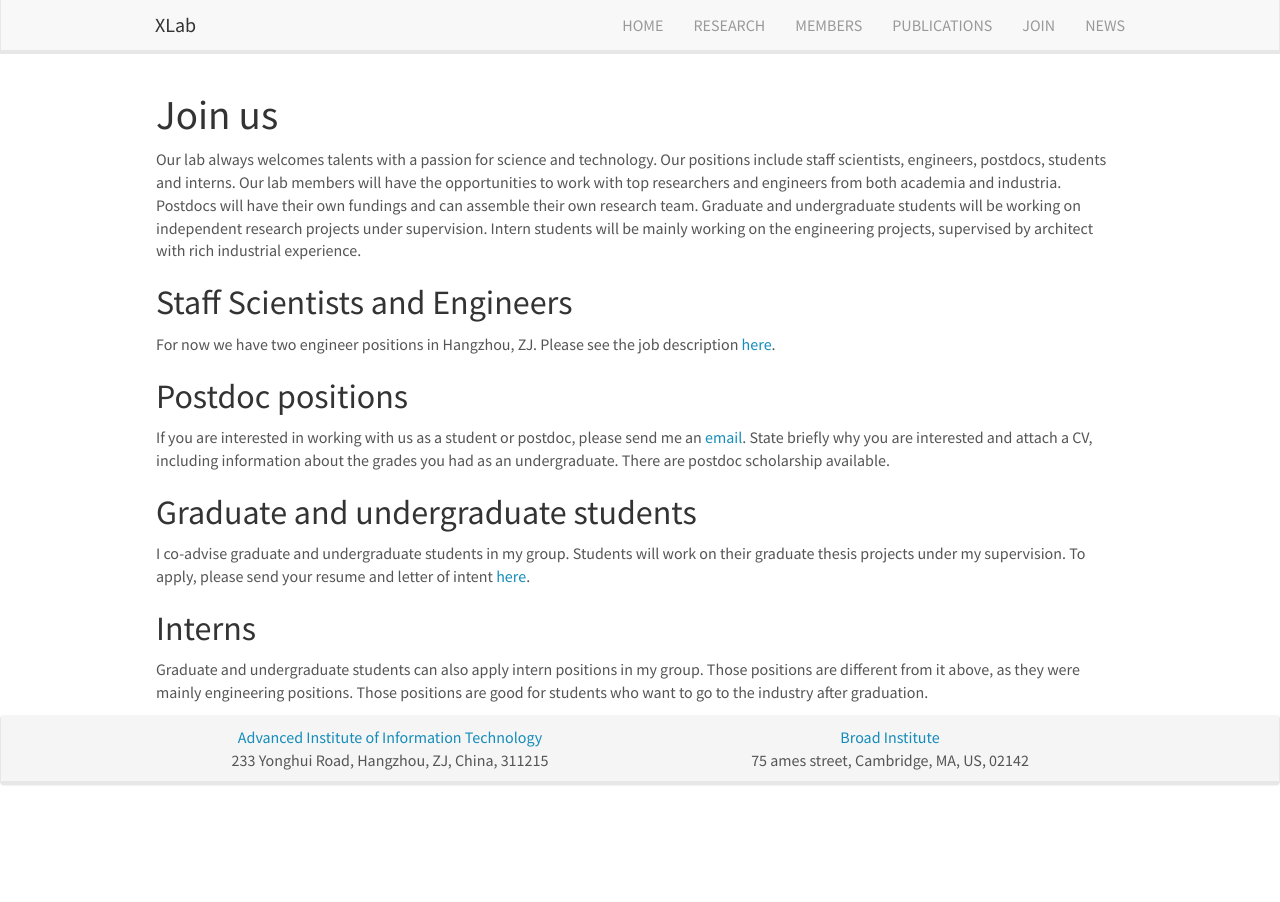
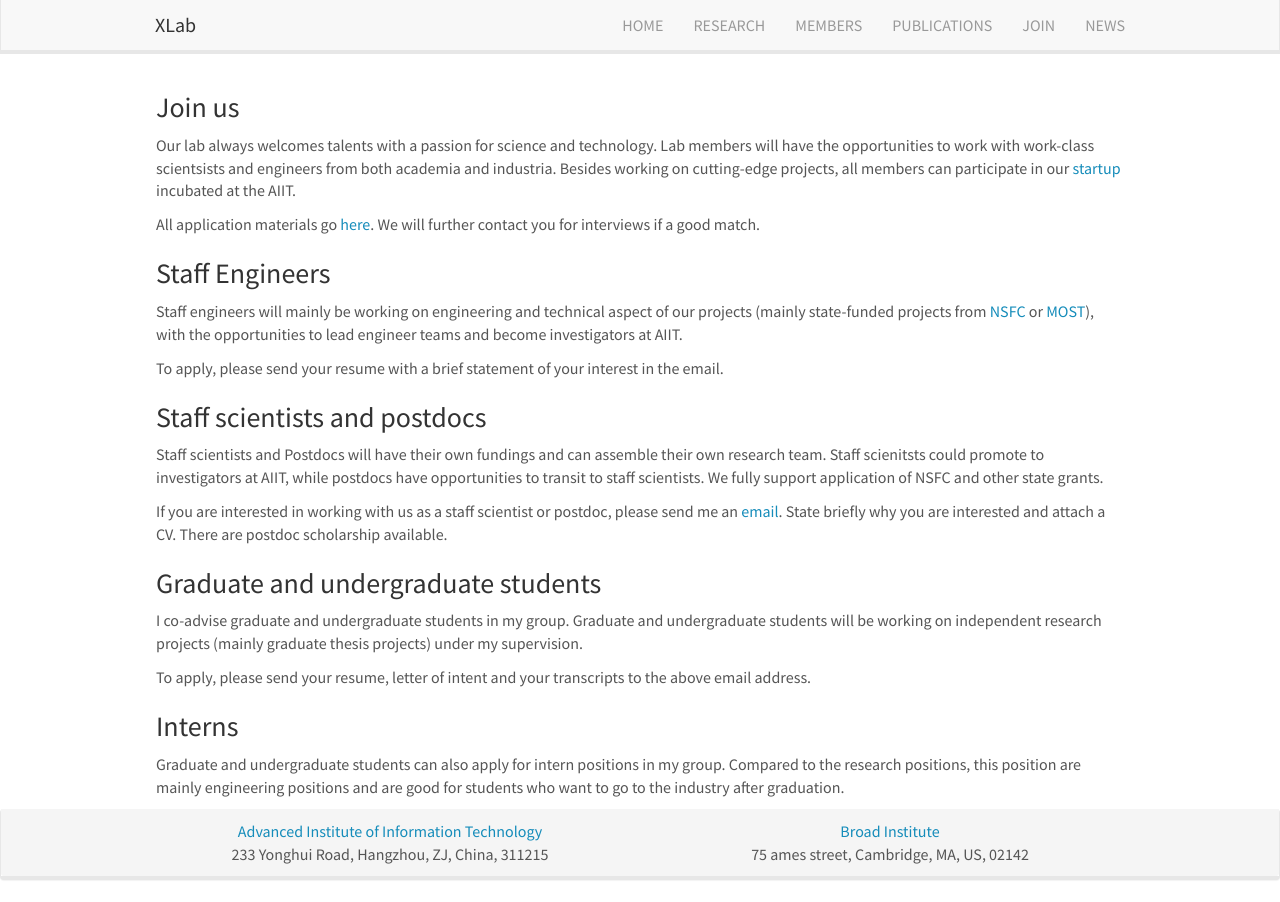
Before and after one commit to x-lab/x-lab.github.io, a Jekyll site: the page built from _pages/join.md, in a window 1280 px wide. Built offline with Jekyll 4.4.1, drawn with Linux system fonts in a browser that asks for light colours; nearby versions of some CDN libraries.

Commit message:
update content of pages

```diff
--- a/_pages/join.md
+++ b/_pages/join.md
@@ -5,17 +5,25 @@ excerpt: "join"
 sitemap: false
 permalink: /join
 ---
-# Join us
-Our lab always welcomes talents with a passion for science and technology. Our positions include staff scientists, engineers, postdocs, students and interns. Our lab members will have the opportunities to work with top researchers and engineers from both academia and industria. Postdocs will have their own fundings and can assemble their own research team. Graduate and undergraduate students will be working on independent research projects under supervision. Intern students will be mainly working on the engineering projects, supervised by architect with rich industrial experience.
+### Join us
+Our lab always welcomes talents with a passion for science and technology. Lab members will have the opportunities to work with work-class scientsists and engineers from both academia and industria. Besides working on cutting-edge projects, all members can participate in our [startup](https://promtech.io) incubated at the AIIT.
 
-## Staff Scientists and Engineers
-For now we have two engineer positions in Hangzhou, ZJ. Please see the job description [here]().
+All application materials go [here](mailto:ting@unblok.net). We will further contact you for interviews if a good match.
 
-## Postdoc positions
-If you are interested in working with us as a student or postdoc, please send me an [email](mailto:xiaoli@aiit.org.cn). State briefly why you are interested and attach a CV, including information about the grades you had as an undergraduate. There are postdoc scholarship available.
+### Staff Engineers
+Staff engineers will mainly be working on engineering and technical aspect of our projects (mainly state-funded projects from [NSFC](http://www.nsfc.gov.cn/) or [MOST](http://en.most.gov.cn/)), with the opportunities to lead engineer teams and become investigators at AIIT.
 
-## Graduate and undergraduate students
-I co-advise graduate and undergraduate students in my group. Students will work on their graduate thesis projects under my supervision. To apply, please send your resume and letter of intent [here](wenxue[at]unblok.net).
+To apply, please send your resume with a brief statement of your interest in the email.
 
-## Interns
-Graduate and undergraduate students can also apply intern positions in my group. Those positions are different from it above, as they were mainly engineering positions. Those positions are good for students who want to go to the industry after graduation.
+### Staff scientists and postdocs
+Staff scientists and Postdocs will have their own fundings and can assemble their own research team. Staff scienitsts could promote to investigators at AIIT, while postdocs have opportunities to transit to staff scientists. We fully support application of NSFC and other state grants.
+
+If you are interested in working with us as a staff scientist or postdoc, please send me an <a ref='{{ site.url }}{{ site.baseurl }}/contact'>email</a>. State briefly why you are interested and attach a CV. There are postdoc scholarship available.
+
+### Graduate and undergraduate students
+I co-advise graduate and undergraduate students in my group. Graduate and undergraduate students will be working on independent research projects (mainly graduate thesis projects) under my supervision.
+
+To apply, please send your resume, letter of intent and your transcripts to the above email address.
+
+### Interns
+Graduate and undergraduate students can also apply for intern positions in my group. Compared to the research positions, this position are mainly engineering positions and  are good for students who want to go to the industry after graduation.
```
Also changed, not shown: _pages/contact.md (added, +52 -0 lines), _pages/home.md (+14 -5 lines), _pages/members.md (+3 -6 lines).
